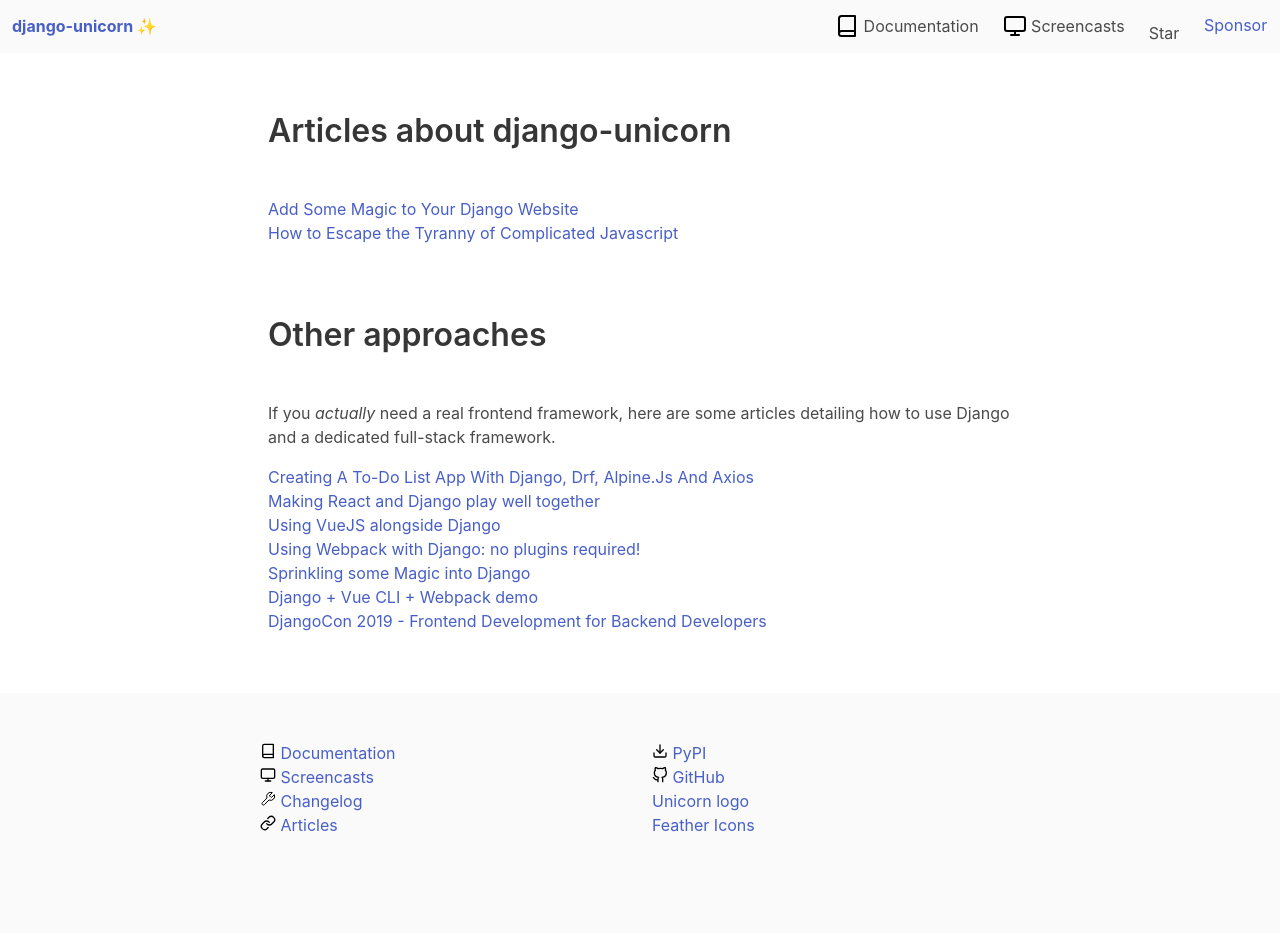
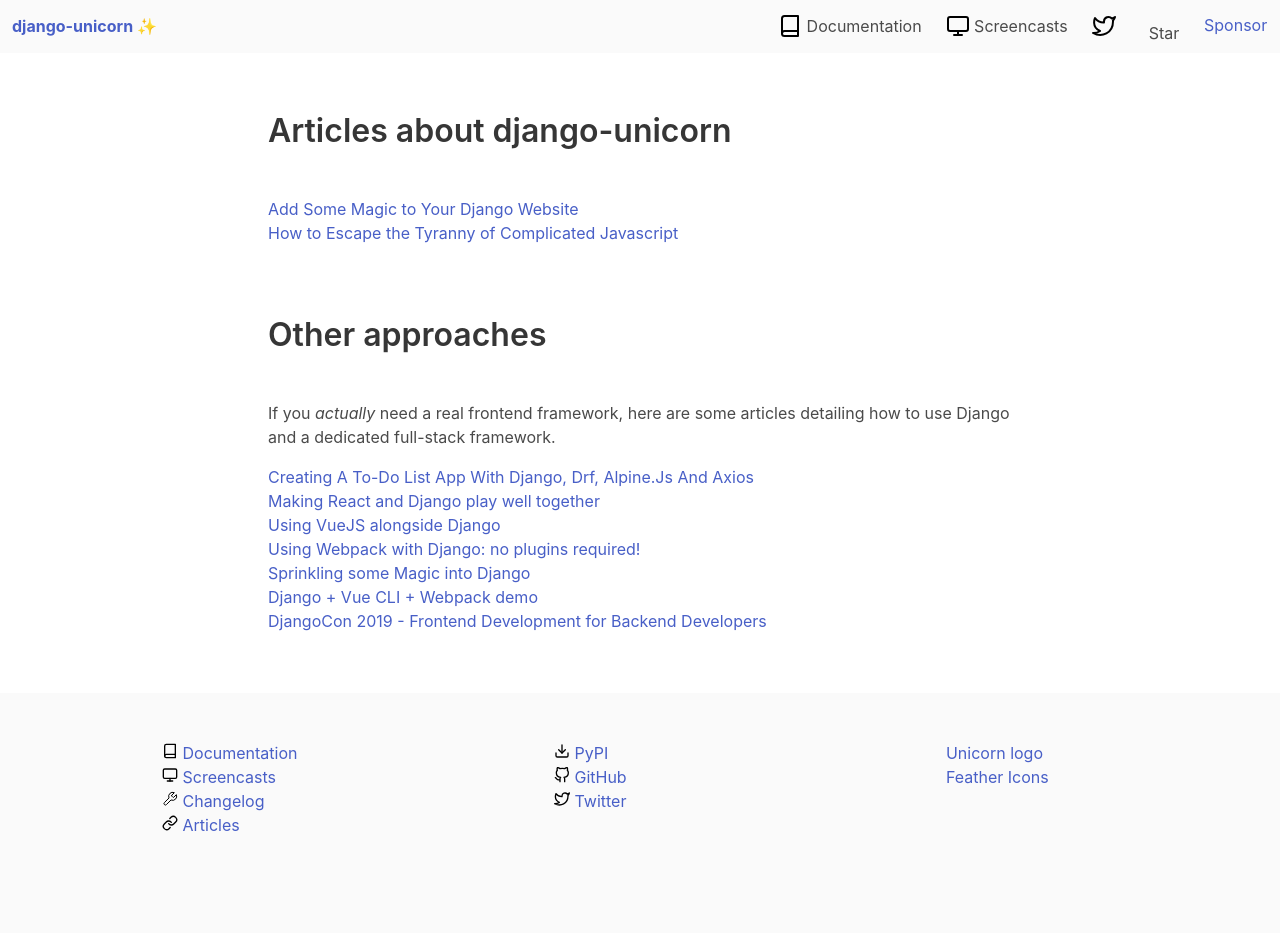
Before and after one commit to adamghill/django-unicorn.com, a Django app: template www/templates/www/articles.html in a window 1280 px wide. Run offline with Django 3.2, Linux system fonts and the light colour scheme; the template is opened without the code that fills it, so the values that code supplies are empty; some libraries are stand-ins or nearby versions.

Commit message:
Add Twitter.

```diff
--- a/www/templates/www/bases/base.html
+++ b/www/templates/www/bases/base.html
@@ -54,6 +54,9 @@
                 <a class="navbar-item" href="{% url 'www:screencasts' %}">
                     <img src="{% static 'img/monitor.svg' %}" style="max-height: 1.5em;" />&nbsp;Screencasts
                 </a>
+                <a class="navbar-item" href="https://twitter.com/DjangoUnicorn">
+                    <img src="{% static 'img/twitter.svg' %}" style="max-height: 1.5em;" />&nbsp;&nbsp;
+                </a>
                 <div style="margin-top: .8rem; margin-right: .8rem;">
                     <a class="navbar-item github-button" href="https://github.com/adamghill/django-unicorn" data-size="large" data-show-count="true" aria-label="Star adamghill/django-unicorn on GitHub">Star</a>
                 </div>
@@ -72,7 +75,7 @@
         <footer class="footer mt-4">
             <div class="container">
                 <div class="columns">
-                    <div class="column is-2 is-offset-2">
+                    <div class="column is-3 is-offset-1">
                         <ul>
                             <li>
                                 <img src="{% static 'img/book.svg' %}" style="max-height: 1em;" />
@@ -92,7 +95,7 @@
                             </li>
                         </ul>
                     </div>
-                    <div class="column is-2 is-offset-2">
+                    <div class="column is-3 is-offset-1">
                         <ul>
                             <li>
                                 <img src="{% static 'img/download.svg' %}" style="max-height: 1em;" />
@@ -102,6 +105,14 @@
                                 <img src="{% static 'img/github.svg' %}" style="max-height: 1em;" />
                                 <a href="https://github.com/adamghill/django-unicorn">GitHub</a>
                             </li>
+                            <li>
+                                <img src="{% static 'img/twitter.svg' %}" style="max-height: 1em;" />
+                                <a href="https://twitter.com/DjangoUnicorn">Twitter</a>
+                            </li>
+                        </ul>
+                    </div>
+                    <div class="column is-3 is-offset-1">
+                        <ul>
                             <li>
                                 <a href="https://openmoji.org/library/#search=unicorn&emoji=1F984">Unicorn logo</a>
                             </li>
```
Also changed, not shown: static/img/twitter.svg (added).
